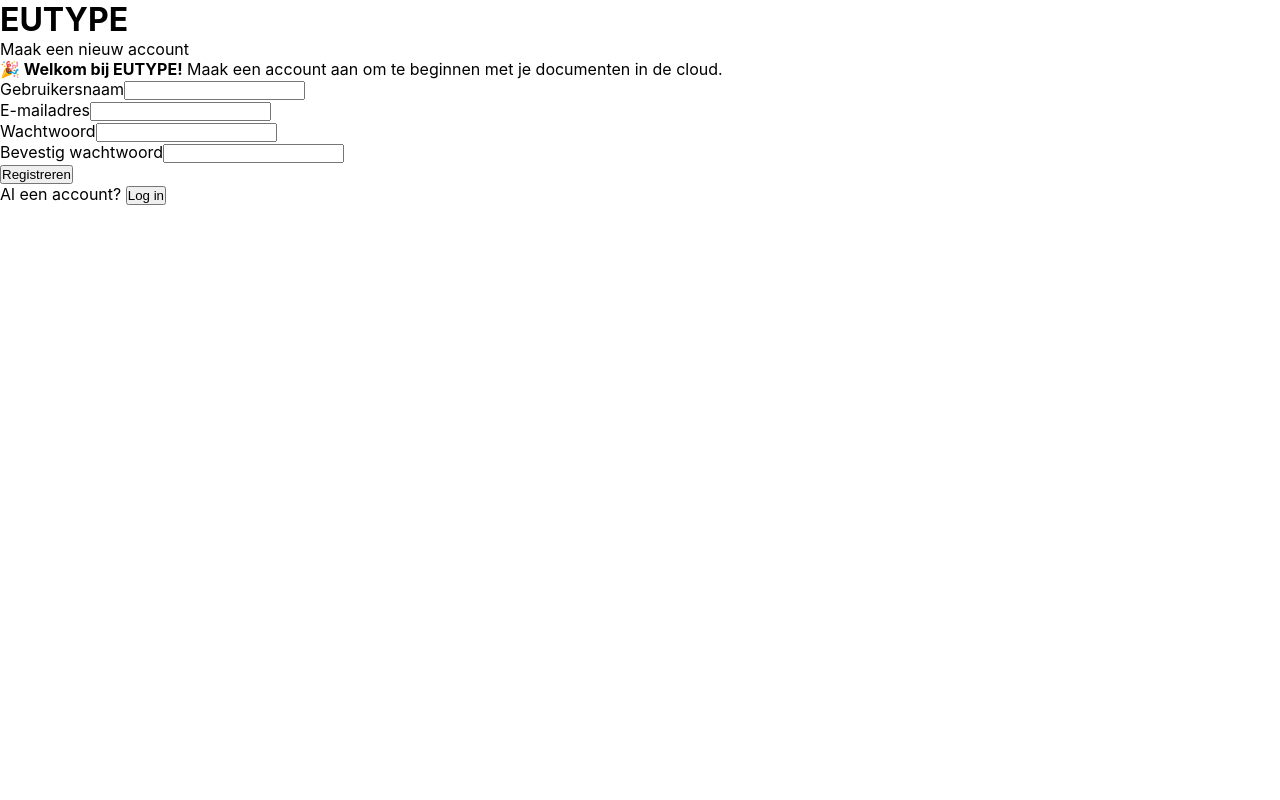
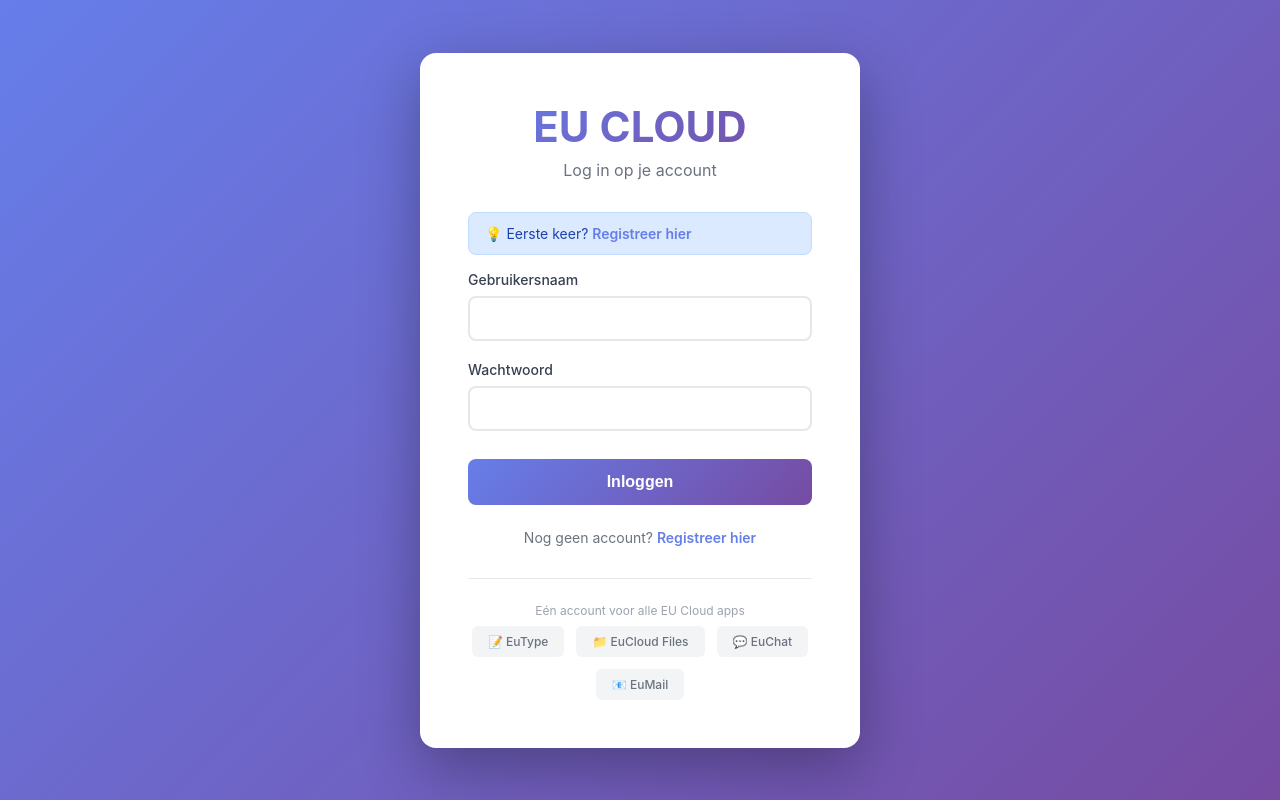
Before and after one commit to Dylan0165/EUTYPE, a React (Vite) app: page /login in a window 1280 px wide. Built offline with nearby package versions, Linux system fonts and the light colour scheme.

Commit message:
Redesign login page with EU Cloud branding and inline styles

```diff
--- a/src/components/LoginPage.jsx
+++ b/src/components/LoginPage.jsx
@@ -5,8 +5,7 @@ import { formatApiError } from '../utils/errorHandling'
 
 export default function LoginPage() {
   const navigate = useNavigate()
-  // Start met REGISTER mode voor nieuwe gebruikers
-  const [mode, setMode] = useState('register') // 'login' of 'register'
+  const [mode, setMode] = useState('login')
   const [formData, setFormData] = useState({
     username: '',
     email: '',
@@ -15,7 +14,6 @@ export default function LoginPage() {
   })
   const [error, setError] = useState('')
   const [loading, setLoading] = useState(false)
-  const [showPassword, setShowPassword] = useState(false)
 
   const handleInputChange = (e) => {
     setFormData({
@@ -32,15 +30,11 @@ export default function LoginPage() {
 
     try {
       await login(formData.username, formData.password)
-      navigate('/') // Redirect naar file picker
+      navigate('/')
     } catch (err) {
       const errorMsg = formatApiError(err)
-
-      // Geef specifieke hulp voor veelvoorkomende fouten
-      if (err.response?.status === 401 || errorMsg.includes('Incorrect')) {
-        setError('Gebruikersnaam of wachtwoord is onjuist. Probeer het opnieuw of registreer een nieuw account.')
-      } else if (err.response?.status === 422) {
-        setError('Ongeldige invoer. Controleer je gebruikersnaam en wachtwoord.')
+      if (err.response?.status === 401) {
+        setError('Gebruikersnaam of wachtwoord is onjuist.')
       } else {
         setError(errorMsg)
       }
@@ -67,7 +61,6 @@ export default function LoginPage() {
 
     try {
       await register(formData.username, formData.email, formData.password)
-      // Na registratie direct inloggen
       await login(formData.username, formData.password)
       navigate('/')
     } catch (err) {
@@ -77,147 +70,276 @@ export default function LoginPage() {
     }
   }
 
+  const styles = {
+    container: {
+      minHeight: '100vh',
+      display: 'flex',
+      alignItems: 'center',
+      justifyContent: 'center',
+      background: 'linear-gradient(135deg, #667eea 0%, #764ba2 100%)',
+      fontFamily: '-apple-system, BlinkMacSystemFont, "Segoe UI", Roboto, sans-serif'
+    },
+    card: {
+      background: 'white',
+      padding: '48px',
+      borderRadius: '16px',
+      boxShadow: '0 20px 60px rgba(0,0,0,0.3)',
+      width: '100%',
+      maxWidth: '440px',
+      margin: '20px'
+    },
+    logo: {
+      textAlign: 'center',
+      marginBottom: '32px'
+    },
+    title: {
+      fontSize: '42px',
+      fontWeight: '700',
+      color: '#667eea',
+      margin: '0 0 8px 0',
+      background: 'linear-gradient(135deg, #667eea 0%, #764ba2 100%)',
+      WebkitBackgroundClip: 'text',
+      WebkitTextFillColor: 'transparent'
+    },
+    subtitle: {
+      color: '#6b7280',
+      fontSize: '16px',
+      margin: 0
+    },
+    form: {
+      display: 'flex',
+      flexDirection: 'column',
+      gap: '20px'
+    },
+    inputGroup: {
+      display: 'flex',
+      flexDirection: 'column',
+      gap: '8px'
+    },
+    label: {
+      fontSize: '14px',
+      fontWeight: '500',
+      color: '#374151'
+    },
+    input: {
+      padding: '12px 16px',
+      border: '2px solid #e5e7eb',
+      borderRadius: '8px',
+      fontSize: '15px',
+      transition: 'border-color 0.2s',
+      outline: 'none'
+    },
+    inputFocus: {
+      borderColor: '#667eea'
+    },
+    button: {
+      padding: '14px',
+      background: 'linear-gradient(135deg, #667eea 0%, #764ba2 100%)',
+      color: 'white',
+      border: 'none',
+      borderRadius: '8px',
+      fontSize: '16px',
+      fontWeight: '600',
+      cursor: 'pointer',
+      transition: 'transform 0.2s, box-shadow 0.2s',
+      marginTop: '8px'
+    },
+    buttonHover: {
+      transform: 'translateY(-2px)',
+      boxShadow: '0 10px 20px rgba(102, 126, 234, 0.4)'
+    },
+    buttonDisabled: {
+      opacity: 0.6,
+      cursor: 'not-allowed'
+    },
+    error: {
+      background: '#fee2e2',
+      border: '1px solid #fecaca',
+      color: '#991b1b',
+      padding: '12px 16px',
+      borderRadius: '8px',
+      fontSize: '14px',
+      marginBottom: '16px'
+    },
+    info: {
+      background: '#dbeafe',
+      border: '1px solid #bfdbfe',
+      color: '#1e40af',
+      padding: '12px 16px',
+      borderRadius: '8px',
+      fontSize: '14px',
+      marginBottom: '16px'
+    },
+    footer: {
+      textAlign: 'center',
+      marginTop: '24px',
+      color: '#6b7280',
+      fontSize: '14px'
+    },
+    link: {
+      color: '#667eea',
+      fontWeight: '600',
+      cursor: 'pointer',
+      textDecoration: 'none'
+    },
+    eucloudBranding: {
+      textAlign: 'center',
+      marginTop: '32px',
+      paddingTop: '24px',
+      borderTop: '1px solid #e5e7eb'
+    },
+    eucloudText: {
+      fontSize: '12px',
+      color: '#9ca3af',
+      margin: '0 0 8px 0'
+    },
+    appGrid: {
+      display: 'flex',
+      gap: '12px',
+      justifyContent: 'center',
+      flexWrap: 'wrap'
+    },
+    appIcon: {
+      padding: '8px 16px',
+      background: '#f3f4f6',
+      borderRadius: '6px',
+      fontSize: '12px',
+      color: '#6b7280',
+      fontWeight: '500'
+    }
+  }
+
   return (
-    <div className="min-h-screen flex items-center justify-center bg-gradient-to-br from-blue-50 to-indigo-100">
-      <div className="bg-white p-8 rounded-lg shadow-xl w-full max-w-md">
-        {/* Logo */}
-        <div className="text-center mb-8">
-          <h1 className="text-4xl font-bold text-blue-600">EUTYPE</h1>
-          <p className="text-gray-600 mt-2">
+    <div style={styles.container}>
+      <div style={styles.card}>
+        <div style={styles.logo}>
+          <h1 style={styles.title}>EU CLOUD</h1>
+          <p style={styles.subtitle}>
             {mode === 'login' ? 'Log in op je account' : 'Maak een nieuw account'}
           </p>
         </div>
 
-        {/* Error Message */}
         {error && (
-          <div className="bg-red-50 border border-red-200 text-red-700 px-4 py-3 rounded mb-4 text-sm">
-            <strong>Fout:</strong> {error}
+          <div style={styles.error}>
+            <strong>⚠️</strong> {error}
           </div>
         )}
 
-        {/* Info Message voor nieuwe gebruikers */}
         {mode === 'login' && !error && (
-          <div className="bg-blue-50 border border-blue-200 text-blue-700 px-4 py-3 rounded mb-4 text-sm">
-            <strong>💡 Eerste keer?</strong> Klik hieronder op <strong>"Registreer hier"</strong> om een account aan te maken.
+          <div style={styles.info}>
+            <strong>💡</strong> Eerste keer? <span style={styles.link} onClick={() => setMode('register')}>Registreer hier</span>
           </div>
         )}
 
-        {/* Info voor registratie */}
-        {mode === 'register' && !error && (
-          <div className="bg-green-50 border border-green-200 text-green-700 px-4 py-3 rounded mb-4 text-sm">
-            <strong>🎉 Welkom bij EUTYPE!</strong> Maak een account aan om te beginnen met je documenten in de cloud.
-          </div>
-        )}
-
-        {/* Form */}
-        <form onSubmit={mode === 'login' ? handleLogin : handleRegister}>
-          <div className="space-y-4">
-            {/* Username */}
-            <div>
-              <label className="block text-sm font-medium text-gray-700 mb-1">
-                Gebruikersnaam
-              </label>
+        <form onSubmit={mode === 'login' ? handleLogin : handleRegister} style={styles.form}>
+          <div style={styles.inputGroup}>
+            <label style={styles.label}>Gebruikersnaam</label>
             <input
               type="text"
               name="username"
               value={formData.username}
               onChange={handleInputChange}
               required
-                className="w-full px-3 py-2 border border-gray-300 rounded-md focus:outline-none focus:ring-2 focus:ring-blue-500"
+              style={styles.input}
+              onFocus={(e) => e.target.style.borderColor = '#667eea'}
+              onBlur={(e) => e.target.style.borderColor = '#e5e7eb'}
             />
           </div>
 
-            {/* Email (alleen bij registreren) */}
           {mode === 'register' && (
-              <div>
-                <label className="block text-sm font-medium text-gray-700 mb-1">
-                  E-mailadres
-                </label>
+            <div style={styles.inputGroup}>
+              <label style={styles.label}>E-mailadres</label>
               <input
                 type="email"
                 name="email"
                 value={formData.email}
                 onChange={handleInputChange}
                 required
-                  className="w-full px-3 py-2 border border-gray-300 rounded-md focus:outline-none focus:ring-2 focus:ring-blue-500"
+                style={styles.input}
+                onFocus={(e) => e.target.style.borderColor = '#667eea'}
+                onBlur={(e) => e.target.style.borderColor = '#e5e7eb'}
               />
             </div>
           )}
 
-            {/* Password */}
-            <div>
-              <label className="block text-sm font-medium text-gray-700 mb-1">
-                Wachtwoord
-              </label>
+          <div style={styles.inputGroup}>
+            <label style={styles.label}>Wachtwoord</label>
             <input
               type="password"
               name="password"
               value={formData.password}
               onChange={handleInputChange}
               required
-                className="w-full px-3 py-2 border border-gray-300 rounded-md focus:outline-none focus:ring-2 focus:ring-blue-500"
+              style={styles.input}
+              onFocus={(e) => e.target.style.borderColor = '#667eea'}
+              onBlur={(e) => e.target.style.borderColor = '#e5e7eb'}
             />
           </div>
 
-            {/* Confirm Password (alleen bij registreren) */}
           {mode === 'register' && (
-              <div>
-                <label className="block text-sm font-medium text-gray-700 mb-1">
-                  Bevestig wachtwoord
-                </label>
+            <div style={styles.inputGroup}>
+              <label style={styles.label}>Bevestig wachtwoord</label>
               <input
                 type="password"
                 name="confirmPassword"
                 value={formData.confirmPassword}
                 onChange={handleInputChange}
                 required
-                  className="w-full px-3 py-2 border border-gray-300 rounded-md focus:outline-none focus:ring-2 focus:ring-blue-500"
+                style={styles.input}
+                onFocus={(e) => e.target.style.borderColor = '#667eea'}
+                onBlur={(e) => e.target.style.borderColor = '#e5e7eb'}
               />
             </div>
           )}
 
-            {/* Submit Button */}
           <button
             type="submit"
             disabled={loading}
-              className="w-full bg-blue-600 text-white py-2 px-4 rounded-md hover:bg-blue-700 focus:outline-none focus:ring-2 focus:ring-blue-500 focus:ring-offset-2 disabled:opacity-50 disabled:cursor-not-allowed"
+            style={{...styles.button, ...(loading ? styles.buttonDisabled : {})}}
+            onMouseEnter={(e) => !loading && Object.assign(e.target.style, styles.buttonHover)}
+            onMouseLeave={(e) => {
+              e.target.style.transform = 'translateY(0)'
+              e.target.style.boxShadow = 'none'
+            }}
           >
             {loading ? 'Bezig...' : (mode === 'login' ? 'Inloggen' : 'Registreren')}
           </button>
-          </div>
         </form>
 
-        {/* Toggle Mode */}
-        <div className="mt-6 text-center">
+        <div style={styles.footer}>
           {mode === 'login' ? (
-            <p className="text-gray-600">
+            <p>
               Nog geen account?{' '}
-              <button
-                onClick={() => {
+              <span style={styles.link} onClick={() => {
                 setMode('register')
                 setError('')
                 setFormData({ username: '', email: '', password: '', confirmPassword: '' })
-                }}
-                className="text-blue-600 hover:underline font-medium"
-              >
+              }}>
                 Registreer hier
-              </button>
+              </span>
             </p>
           ) : (
-            <p className="text-gray-600">
+            <p>
               Al een account?{' '}
-              <button
-                onClick={() => {
+              <span style={styles.link} onClick={() => {
                 setMode('login')
                 setError('')
                 setFormData({ username: '', email: '', password: '', confirmPassword: '' })
-                }}
-                className="text-blue-600 hover:underline font-medium"
-              >
+              }}>
                 Log in
-              </button>
+              </span>
             </p>
           )}
+        </div>
+
+        <div style={styles.eucloudBranding}>
+          <p style={styles.eucloudText}>Eén account voor alle EU Cloud apps</p>
+          <div style={styles.appGrid}>
+            <div style={styles.appIcon}>📝 EuType</div>
+            <div style={styles.appIcon}>📁 EuCloud Files</div>
+            <div style={styles.appIcon}>💬 EuChat</div>
+            <div style={styles.appIcon}>📧 EuMail</div>
+          </div>
         </div>
       </div>
     </div>
```
Lines whose indentation alone changed are shown as unchanged.
